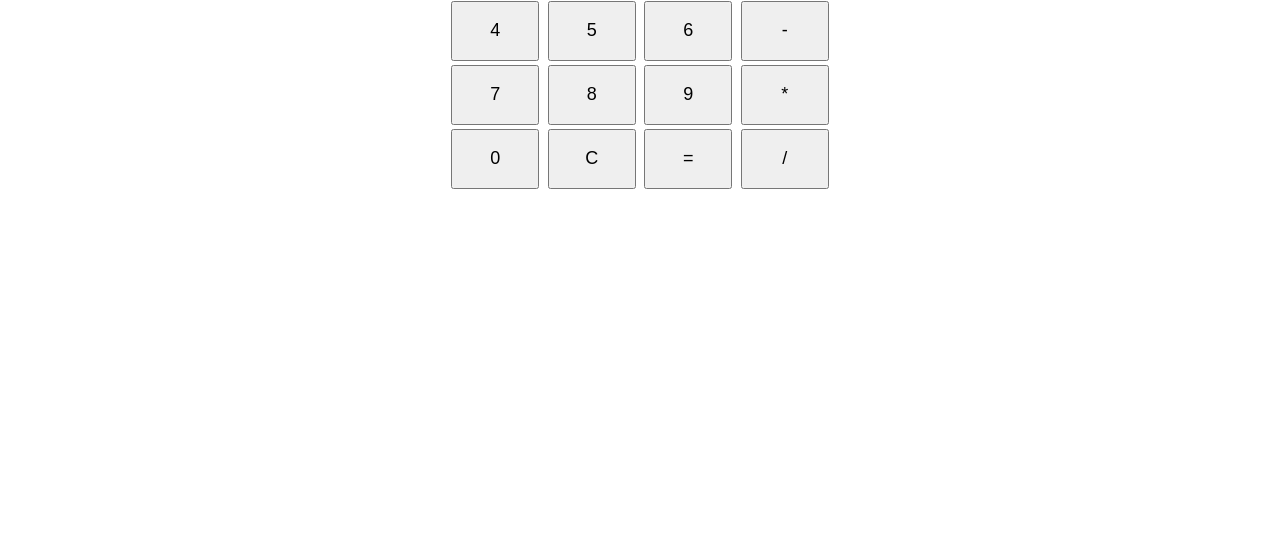
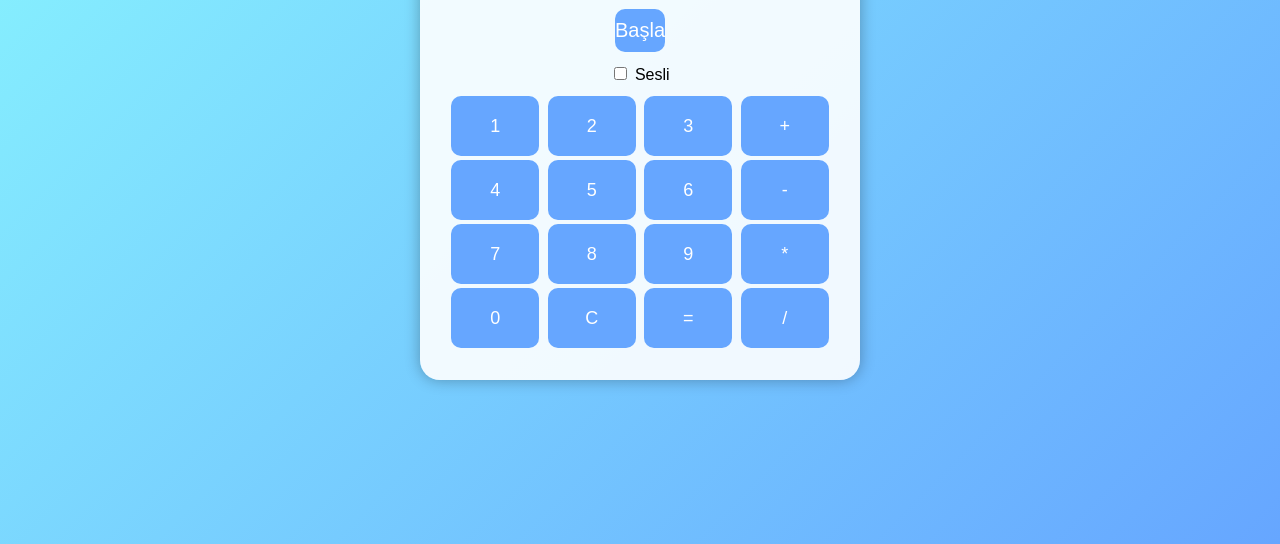
Before and after one commit to kayrauyan78-beep/sayi-oyunu-, a plain HTML site: page index.html in a window 1280 px wide. Shown: the part 256-800 px from the top of the page. Drawn offline with Linux system fonts and the light colour scheme.

Commit message:
Update style.css

```diff
--- a/style.css
+++ b/style.css
@@ -1,8 +1,56 @@
-body { margin:0; padding:0; font-family:sans-serif; display:flex; justify-content:center; }
-#game { text-align:center; max-width:400px; width:95%; margin:20px auto; }
-#numbers, #target, #display, #message { margin:10px 0; font-size:24px; word-wrap: break-word; }
-button { margin:2px; padding:10px 0; font-size:20px; }
-#calculator button { width:22%; height:60px; font-size:18px; }
+body {
+  margin:0;
+  padding:0;
+  font-family:sans-serif;
+  display:flex;
+  justify-content:center;
+  align-items:center;
+  min-height:100vh;
+  background: linear-gradient(135deg, #89f7fe 0%, #66a6ff 100%);
+}
+
+#game {
+  text-align:center;
+  max-width:400px;
+  width:95%;
+  margin:20px auto;
+  padding:20px;
+  background-color: rgba(255,255,255,0.9);
+  border-radius:20px;
+  box-shadow: 0 0 15px rgba(0,0,0,0.3);
+}
+
+#numbers, #target, #display, #message {
+  margin:10px 0;
+  font-size:24px;
+  word-wrap: break-word;
+}
+
+button {
+  margin:2px;
+  padding:10px 0;
+  font-size:20px;
+  border-radius:10px;
+  border:none;
+  cursor:pointer;
+  background-color:#66a6ff;
+  color:white;
+}
+
+#calculator button {
+  width:22%;
+  height:60px;
+  font-size:18px;
+}
+
+#calculator button:hover {
+  background-color:#89f7fe;
+}
+
 @media (max-width:500px){
-  #calculator button { width:22%; height:50px; font-size:16px; }
+  #calculator button {
+    width:22%;
+    height:50px;
+    font-size:16px;
+  }
 }
```
